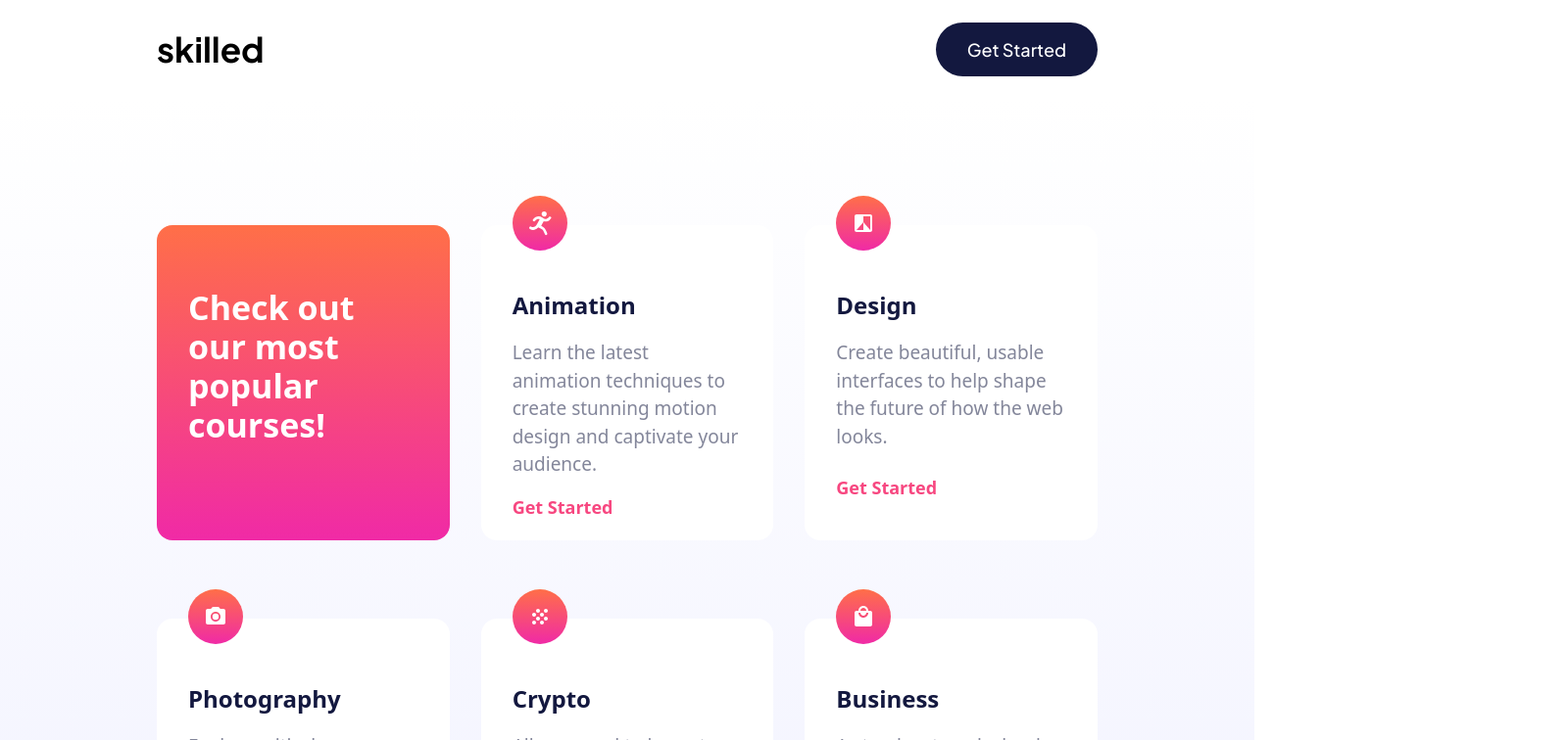
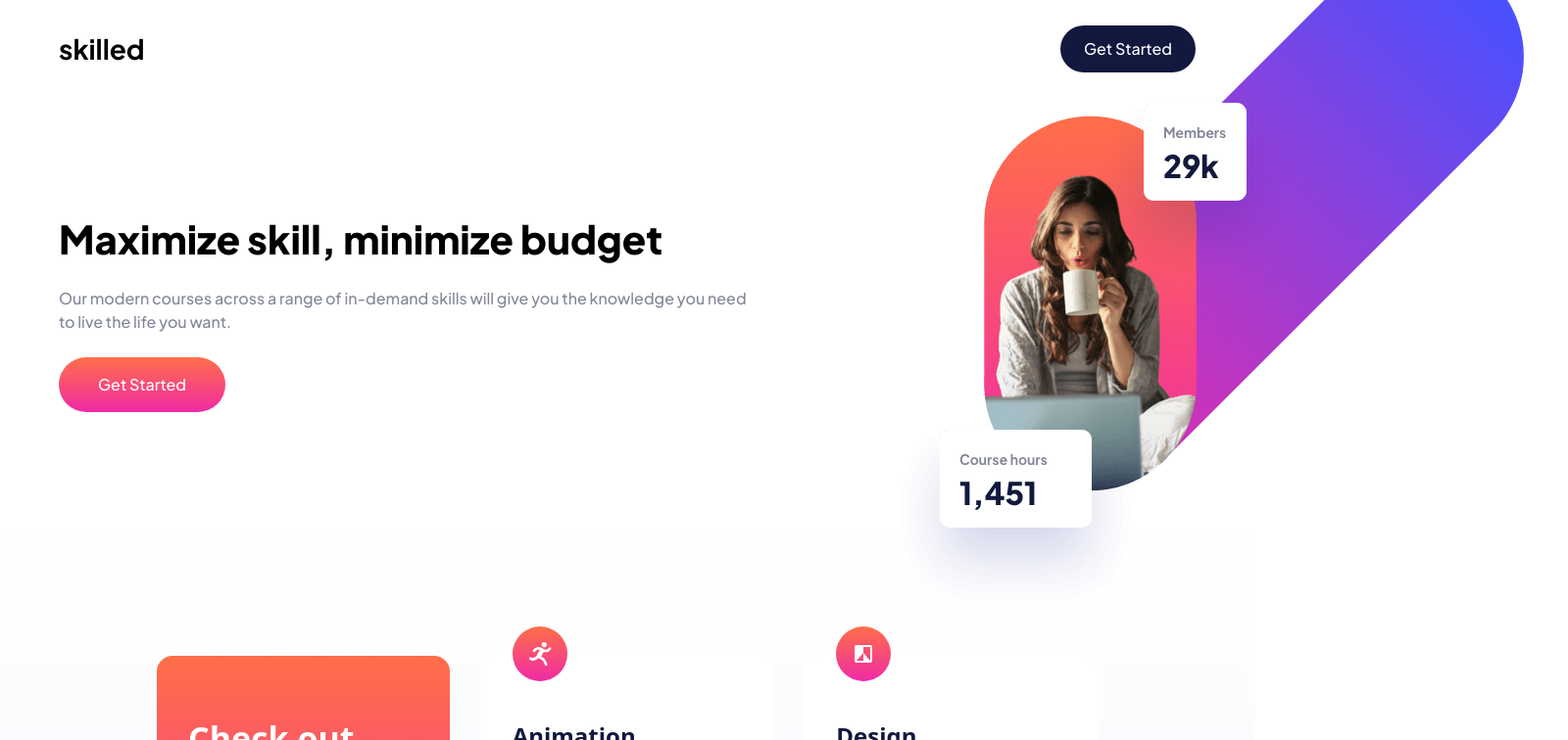
Before and after one commit to alvaro-frontend-mentor-projects/skilled-e-learning-landing-page, a React (Create React App) app: page / in a window 1280 px wide. Shown: the top 756 px of the page at 98% size, 1600 px wide, since content can reach past the window. Built offline with nearby package versions, Linux system fonts and the light colour scheme.

Commit message:
fixed image p osition, absolute without relative parrent therefore relative to screem

```diff
--- a/src/App.js
+++ b/src/App.js
@@ -4,7 +4,7 @@ import MainPage from "./pages/MainPage";
 
 function App() {
   return (
-    <div>
+    <div 	>
       <Navbar></Navbar>
       <Routes>
         <Route path='/' element= {<MainPage/>}> </Route>
--- a/src/components/Navbar.js
+++ b/src/components/Navbar.js
@@ -2,11 +2,11 @@ import React from 'react'
 
 const Navbar = () => {
   return (
-    <div className='flex flex-row h-[100px] justify-between items-center mx-[20px] md:mx-[160px] '>
-        <h1 className='font-Jakarta font-[700] text-[35px]'>
+    <div className='flex flex-row h-[100px] justify-between items-center mx-[20px] md:mx-[60px] lg:mx-[160px] '>
+        <h1 className='font-Jakarta font-[700] md:text-[28px] lg:text-[35px]'>
           skilled
         </h1>
-        <button className='font-Jakarta text-[18px] text-white bg-fmDarkBlue hover:bg-fmLightBlue px-8 py-3.5 rounded-full '>
+        <button className='font-Jakarta md:text-[16px] lg:text-[18px] text-white bg-fmDarkBlue hover:bg-fmLightBlue md:px-6 md:py-3 lg:px-8 lg:py-3.5 rounded-full '>
           Get Started
         </button>
     </div>
--- a/src/index.css
+++ b/src/index.css
@@ -22,3 +22,7 @@
     }
 
 }
+
+html, body {
+    overflow-x: hidden;
+}
--- a/src/pages/MainPage.js
+++ b/src/pages/MainPage.js
@@ -1,5 +1,6 @@
 import React from 'react'
 import HeroImage from '../assets/image-hero-desktop.png'
+import HeroImageTablet from '../assets/image-hero-tablet.png'
 
 import svgDesign from '../assets/icon-design.svg'
 import svgPhotography from '../assets/icon-photography.svg'
@@ -12,32 +13,33 @@ const MainPage = () => {
     <>
 
         {/* HERO SECTION */}
-        <div className='hidden flex flex-row mx-[160px] h-[640px] relative'>
+        <div className=' flex flex-row mx-[20px] md:mx-[60px] lg:mx-[160px]  md:h-[440px] lg:h-[640px]'>
             {/* Left Column */}
-            <div className='flex flex-col gap-10 w-[50%] justify-center pr-[100px]'>
-                <h1 className='font-Jakarta font-[800] text-[56px] leading-[70.5px]'>
+            <div className='flex flex-col md:gap-6 lg:gap-10 md:w-[62%] lg:w-[50%] justify-center md:pr-[0px] lg:pr-[100px]'>
+                <h1 className='font-Jakarta font-[800] text-[40px] lg:text-[56px] md:leading-[50px] lg:leading-[70.5px]'>
                     Maximize skill,
                     minimize budget
                 </h1>
-                <p className='font-Jakarta text-[18px] text-fmGray'>
+                <p className='font-Jakarta md:text-[16px] lg:text-[18px] text-fmGray'>
                     Our modern courses across a range of in-demand skills will give you the knowledge you need to live the life you want.
                 </p>
                 <div>
-                    <button className=' font-Jakarta text-[18px] text-white button2-background hover:button2-background-h px-8 py-4 rounded-full '>
+                    <button className=' font-Jakarta md:text-[16px] lg:text-[18px] text-white button2-background hover:button2-background-h md:px-10 md:py-4 lg:px-8 lg:py-4 rounded-full '>
                         Get Started
                     </button>
                 </div>
 
             </div>
             {/* Right Column */}
-            <div className='w-[50%]'>
-                <img src={HeroImage} alt="" className='absolute top-[-250px] left-[570px]'/>
+            <div className='md:w-[38%] lg:w-[50%]'>
+                <img src={HeroImage} alt="" className='sm:hidden md:hidden lg:block absolute top-[-10rem] right-[-20rem] z-10'/>
+                <img src={HeroImageTablet} className='sm:hidden md:block lg:hidden absolute top-[-6rem] right-[-20rem] z-10' alt="" />
             </div>
         </div>
 
 
         {/* FEATURES SECTION */}
-        <div className='bg-gradient-to-b from-[#FFFFFF] to-[#F0F1FF]'>
+        <div className='bg-gradient-to-b from-[#FFFFFF] to-[#F0F1FF] z-0'>
             <div className='mx-[160px] pb-[140px]  pt-[130px] grid grid-cols-3 gap-x-8 gap-y-20'>
                 {/* Box 1 */}
                 <div className='relative h-[322px] rounded-2xl bg-gradient-to-t from-[#F02AA6] to-[#FF6F48] pl-8 pr-16 pt-16'>
```
